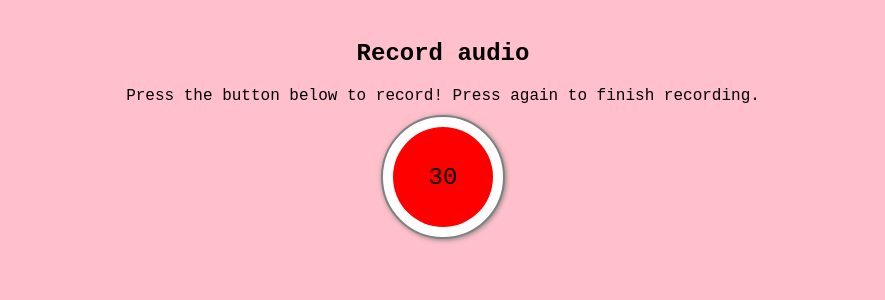
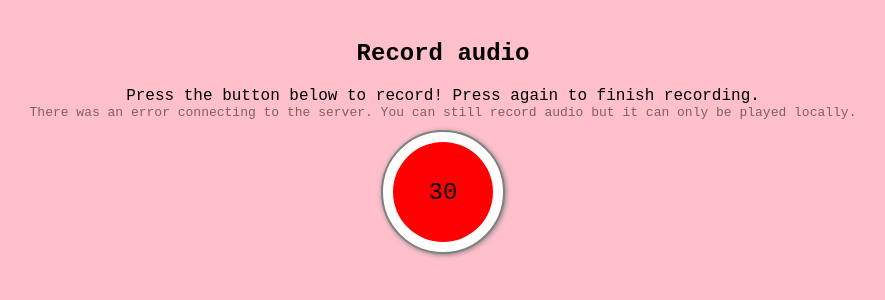
Before and after one commit to losangela/audio-recorder, a React (Create React App) app: page / in a window 1280 px wide. Shown: the top 300 px of the page, without its empty margins (197-1082 px from the left). Built offline with nearby package versions, Linux system fonts and the light colour scheme; no server answers.

Commit message:
mini clean up, hshow error message to client on server connection error

```diff
--- a/src/App.js
+++ b/src/App.js
@@ -2,9 +2,7 @@ import RecorderScreen from './Screens/RecorderScreen/RecorderScreen';
 
 const App = () => {
   return (
-    <div className="App">
-      <RecorderScreen />
-    </div>
+    <RecorderScreen />
   );
 }
 
--- a/src/Screens/RecorderScreen/RecorderScreen.jsx
+++ b/src/Screens/RecorderScreen/RecorderScreen.jsx
@@ -9,16 +9,24 @@ let mediaRecorder;
 
 const RecorderScreen = () => {
   const [recordingsList, setRecordingsList] = useState([]);
+  const [errorMessage, setErrorMessage] = useState('');
 
   useEffect(() => {
+    // gets all recordings from server
     const getData = async () => {
-      const { data } = await getRecordings();
-      setRecordingsList(data)
+      try {
+        const { data } = await getRecordings();
+        setRecordingsList(data)
+        setErrorMessage('');
+      } catch {
+        setErrorMessage('There was an error connecting to the server. You can still record audio but it can only be played locally.')
+      }
     }
     getData();
   }, []);
 
   useEffect(() => {
+    // handles media recorder and grabs mic permission from browser
     const handleSuccess = (stream) => {
       let recordedChunks = [];
 
@@ -35,11 +43,17 @@ const RecorderScreen = () => {
 
       mediaRecorder.addEventListener('stop', async () => {
         const recordingBlob = new Blob(recordedChunks);
-        // const audioURL = URL.createObjectURL(recordingBlob);
         const fileName = `${new Date().getTime()}.wav`;
 
-        const { data: { url } } = await uploadRecording({ fileName, recordingBlob });
-        setRecordingsList([...recordingsList, { audioURL: url, fileName }])
+        try {
+          const { data: { url } } = await uploadRecording({ fileName, recordingBlob });
+          setRecordingsList([...recordingsList, { audioURL: url, fileName }])
+        } catch {
+          // if for any reason an error occured uploading the recording to the server, serve file locally.
+          const audioURL = URL.createObjectURL(recordingBlob);
+          setRecordingsList([...recordingsList, { audioURL, fileName }])
+        }
+
         recordedChunks = [];
       });
     };
@@ -58,11 +72,17 @@ const RecorderScreen = () => {
 
   const Description = () => `Press the button below to record! Press again to finish recording.`;
 
+  const ErrorMessage = () => (
+    <div className="error-message">
+      {errorMessage}
+    </div>
+  )
   return (
     <div className="recorder-screen">
 
       <Header />
       <Description />
+      <ErrorMessage />
 
       <RecordButton
         startRecording={() => mediaRecorder.start()}
--- a/src/Screens/RecorderScreen/RecorderScreen.styles.css
+++ b/src/Screens/RecorderScreen/RecorderScreen.styles.css
@@ -18,3 +18,9 @@
 body, button {
   font-family: 'Courier New', Courier, monospace;
 }
+
+.error-message {
+  font-size: small;
+  /* color: gray; */
+  opacity: 50%;
+}
```
Also changed, not shown: src/Components/RecordButton/RecordButton.jsx (+1 -6 lines), 1 other file (tests, documents, lock files or other folders).
